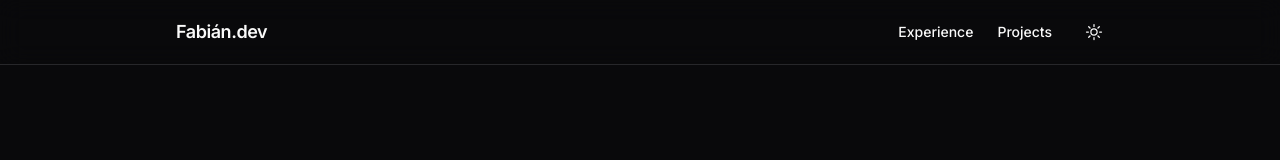
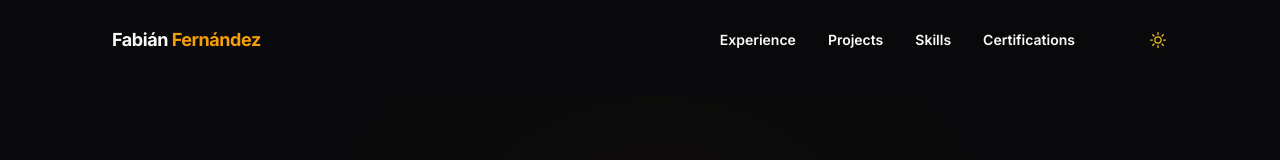
Before and after one commit to FabsCR/dev-portfolio-fabs, a Next.js app: page / in a window 1280 px wide. Shown: the top 160 px of the page. Built offline with nearby package versions, Linux system fonts and the light colour scheme.

Commit message:
feat: transform navbar into sleek frosted glass sticky header with scroll anchors

```diff
--- a/src/components/layout/Navbar.tsx
+++ b/src/components/layout/Navbar.tsx
@@ -3,37 +3,124 @@
 import Link from "next/link";
 import { useTheme } from "next-themes";
 import { useEffect, useState } from "react";
-import { SunIcon, MoonIcon } from "@heroicons/react/24/outline";
+import { SunIcon, MoonIcon, Bars3BottomRightIcon, XMarkIcon } from "@heroicons/react/24/outline";
+import { motion, AnimatePresence } from "framer-motion";
 
 export default function Navbar() {
   const { theme, setTheme } = useTheme();
   const [mounted, setMounted] = useState(false);
+  const [isMenuOpen, setIsMenuOpen] = useState(false);
+  const [scrolled, setScrolled] = useState(false);
 
   useEffect(() => {
     setMounted(true);
+    const handleScroll = () => {
+      setScrolled(window.scrollY > 20);
+    };
+    window.addEventListener("scroll", handleScroll);
+    return () => window.removeEventListener("scroll", handleScroll);
   }, []);
 
+  const navLinks = [
+    { name: "Experience", href: "#experience" },
+    { name: "Projects", href: "#projects" },
+    { name: "Skills", href: "#skills" },
+    { name: "Certifications", href: "#certifications" },
+  ];
+
   return (
-    <header className="sticky top-0 z-50 w-full backdrop-blur-md bg-background/80 border-b border-border/40">
-      <div className="max-w-5xl mx-auto flex h-16 items-center justify-between px-6 md:px-12">
-        <Link href="/" className="font-semibold text-lg tracking-tight">
-          Fabián<span className="text-muted-foreground">.dev</span>
+    <header
+      className={`fixed top-0 inset-x-0 z-50 w-full transition-all duration-300 ${
+        scrolled ? "backdrop-blur-xl bg-background/80 border-b border-border/40 shadow-sm" : "bg-transparent py-2"
+      }`}
+    >
+      <div className="max-w-6xl mx-auto px-6 md:px-12 relative">
+        <div className="flex h-16 items-center justify-between">
+
+          {/* Logo */}
+          <Link
+            href="/"
+            onClick={(e) => {
+              if (window.location.pathname === '/') {
+                e.preventDefault();
+                window.scrollTo({ top: 0, behavior: 'smooth' });
+              }
+              setIsMenuOpen(false);
+            }}
+            className="font-bold text-lg tracking-tight z-10 hover:opacity-80 transition-opacity"
+          >
+            Fabián <span className="text-amber-500">Fernández</span>
           </Link>
-        <nav className="flex items-center gap-4 sm:gap-6 text-sm font-medium">
-          <Link href="#experience" className="hover:text-muted-foreground transition-colors hidden sm:inline">Experience</Link>
-          <Link href="#projects" className="hover:text-muted-foreground transition-colors hidden sm:inline">Projects</Link>
+
+          {/* Desktop Nav */}
+          <nav className="hidden lg:flex items-center gap-8 text-sm font-semibold text-muted-foreground">
+            {navLinks.map((link) => (
+              <Link key={link.name} href={link.href} className="hover:text-amber-500 transition-colors">
+                {link.name}
+              </Link>
+            ))}
+
+            <div className="w-px h-4 bg-border/80" />
+
             <button
               onClick={() => setTheme(theme === 'dark' ? 'light' : 'dark')}
-            className="p-2 -mr-2 rounded-full hover:bg-muted transition-colors"
+              className="p-2 -mr-2 rounded-full hover:bg-amber-500/10 hover:text-amber-500 transition-colors"
               aria-label="Toggle theme"
             >
               {mounted && theme === 'dark' ? (
-              <SunIcon className="w-5 h-5" />
+                <SunIcon className="w-5 h-5 text-amber-400" />
               ) : (
                 <MoonIcon className="w-5 h-5" />
               )}
             </button>
           </nav>
+
+          {/* Mobile Toggles */}
+          <div className="flex items-center gap-2 lg:hidden z-10">
+            <button
+              onClick={() => setTheme(theme === 'dark' ? 'light' : 'dark')}
+              className="p-2 rounded-full hover:bg-amber-500/10 hover:text-amber-500 transition-colors"
+            >
+              {mounted && theme === 'dark' ? (
+                <SunIcon className="w-5 h-5 text-amber-400" />
+              ) : (
+                <MoonIcon className="w-5 h-5" />
+              )}
+            </button>
+            <button
+              onClick={() => setIsMenuOpen(!isMenuOpen)}
+              className="p-2 -mr-2 rounded-full hover:bg-muted/50 transition-colors text-foreground"
+            >
+              {isMenuOpen ? <XMarkIcon className="w-6 h-6" /> : <Bars3BottomRightIcon className="w-6 h-6" />}
+            </button>
+          </div>
+        </div>
+
+        {/* Mobile Menu Dropdown */}
+        <AnimatePresence>
+          {isMenuOpen && (
+            <motion.div
+              initial={{ opacity: 0, y: -20, height: 0 }}
+              animate={{ opacity: 1, y: 0, height: "auto" }}
+              exit={{ opacity: 0, y: -10, height: 0 }}
+              transition={{ duration: 0.2 }}
+              className="lg:hidden absolute top-full left-0 w-full overflow-hidden bg-background/95 backdrop-blur-xl border-b border-border/40 shadow-lg"
+            >
+              <div className="flex flex-col gap-6 p-6 py-8">
+                {navLinks.map((link) => (
+                  <Link
+                    key={link.name}
+                    href={link.href}
+                    onClick={() => setIsMenuOpen(false)}
+                    className="text-lg font-bold text-foreground hover:text-amber-500 transition-colors"
+                  >
+                    {link.name}
+                  </Link>
+                ))}
+              </div>
+            </motion.div>
+          )}
+        </AnimatePresence>
       </div>
     </header>
   );
```
Lines whose indentation alone changed are shown as unchanged.
